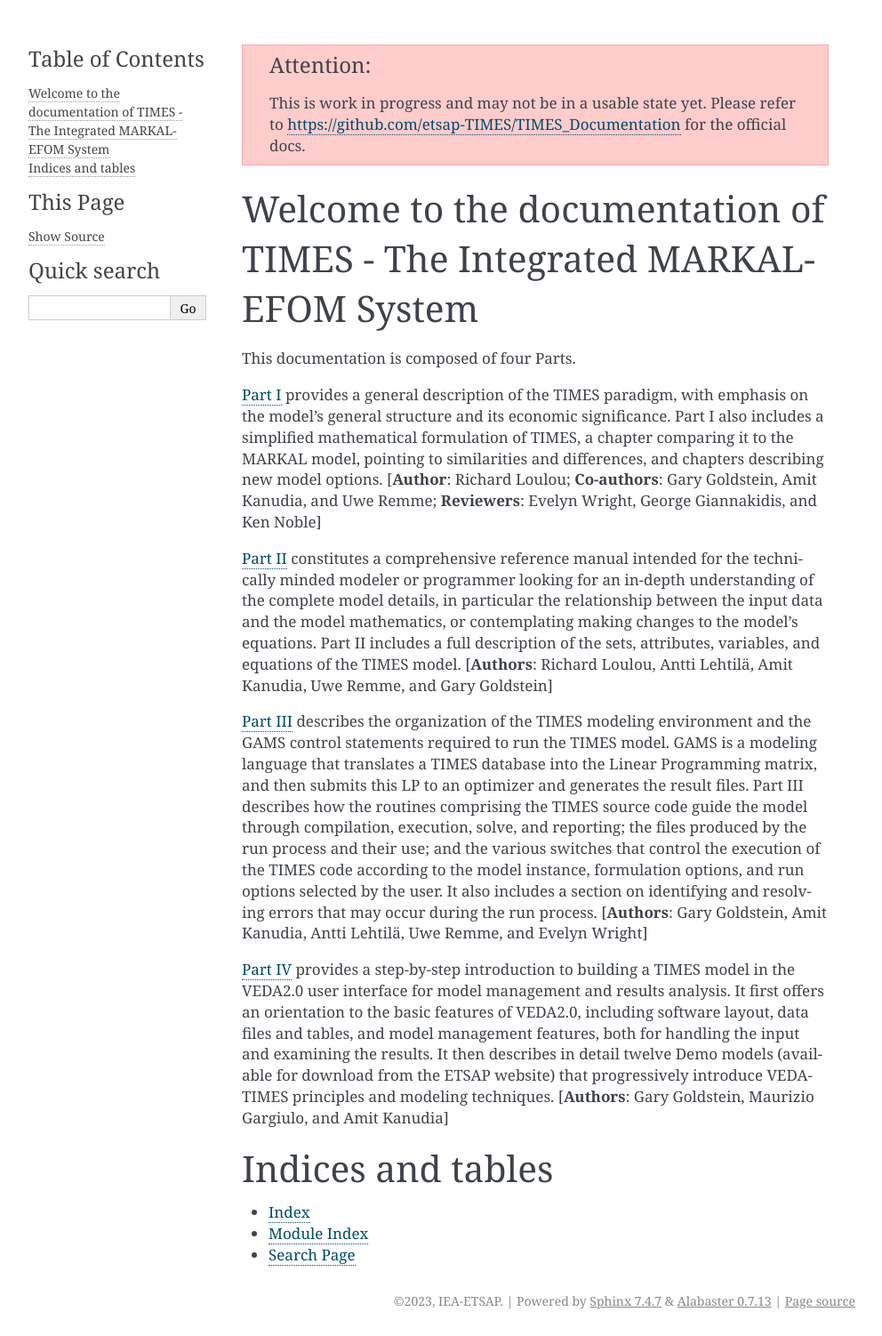
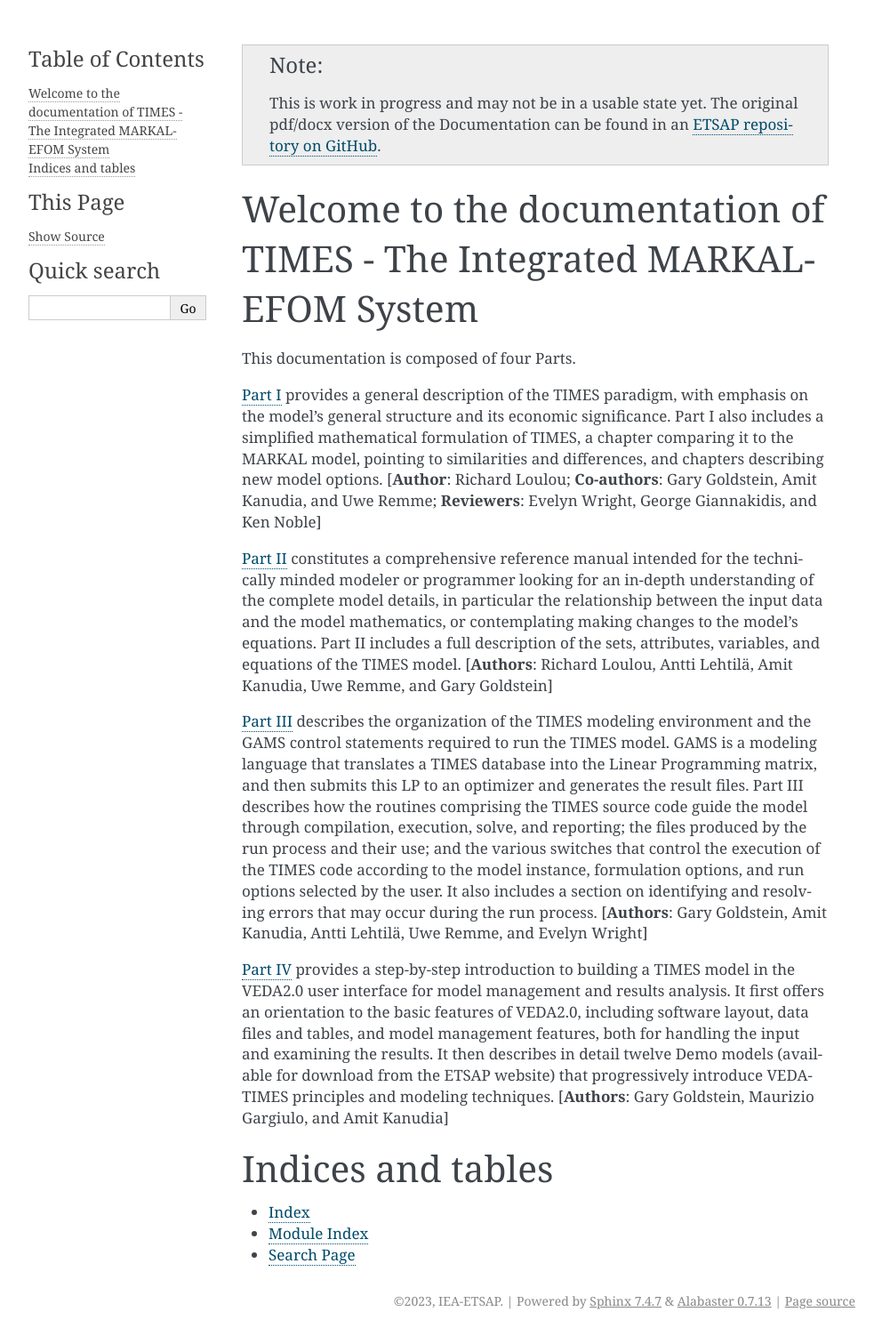
Before and after one commit to experimentarium/times, a Sphinx documentation site: the page built from docs/index.rst, in a window 1280 px wide. Shown: the whole page at 89% size, without its empty margins (148-1140 px from the left). Built offline with Sphinx 7.4.7, drawn with Linux system fonts in a browser that asks for light colours.

Commit message:
Change the type of the admonition

```diff
--- a/docs/conf.py
+++ b/docs/conf.py
@@ -11,9 +11,9 @@
 author = 'IEA-ETSAP'
 release = '4.7.2'
 
-rst_prolog = """.. attention::
+rst_prolog = """.. note::
     This is work in progress and may not be in a usable state yet.
-    Please refer to https://github.com/etsap-TIMES/TIMES_Documentation for the official docs.
+    The original pdf/docx version of the Documentation can be found in an `ETSAP repository on GitHub <https://github.com/etsap-TIMES/TIMES_Documentation>`_.
 """
 
 # -- General configuration ---------------------------------------------------
```
